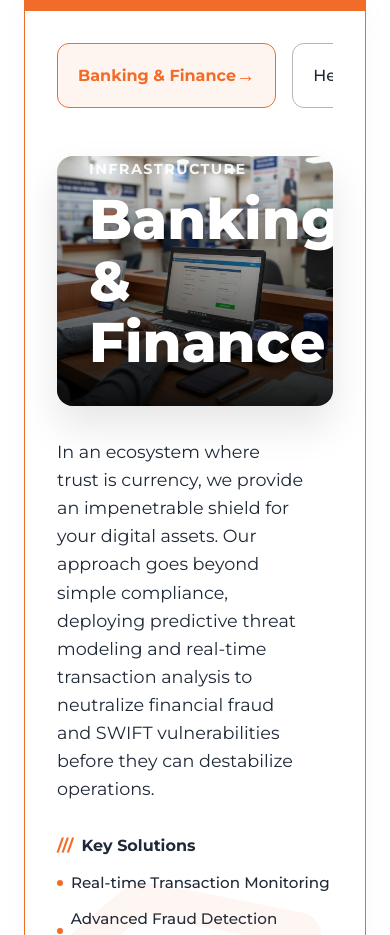
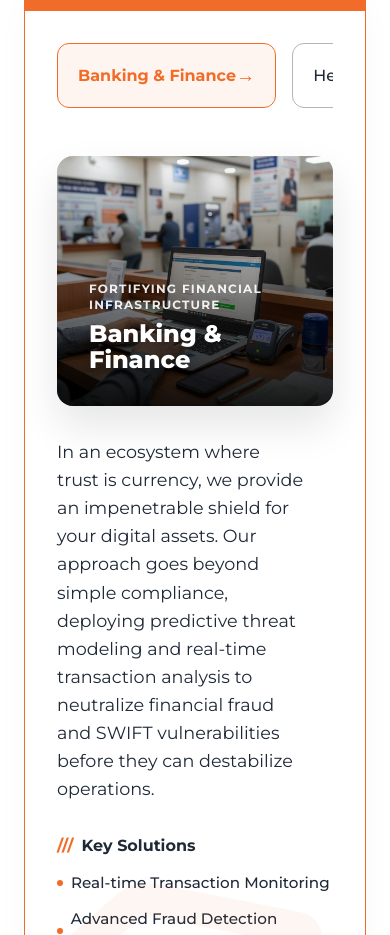
Before and after one commit to vyasanuj/eHack-technology, a Next.js app: page / in a window 390 px wide. Shown: the part 5380-6315 px from the top of the page. Built offline with nearby package versions, Linux system fonts and the light colour scheme.

Commit message:
some change in the responsiveness

```diff
--- a/app/components/IndustriesSection.tsx
+++ b/app/components/IndustriesSection.tsx
@@ -256,9 +256,8 @@ export default function IndustriesSection() {
                                     justifyContent: 'flex-end',
                                     padding: '2rem'
                                 }}>
-                                    <span style={{
+                                    <span className="text-xs md:text-[0.9rem]" style={{
                                         display: 'inline-block',
-                                        fontSize: '0.9rem',
                                         fontWeight: '700',
                                         color: 'rgba(255,255,255,0.9)',
                                         letterSpacing: '0.1em',
@@ -267,8 +266,7 @@ export default function IndustriesSection() {
                                     }}>
                                         {activeIndustry.tagline}
                                     </span>
-                                    <h3 style={{
-                                        fontSize: '3.5rem',
+                                    <h3 className="text-2xl sm:text-4xl md:text-[3.5rem]" style={{
                                         lineHeight: '1.1',
                                         color: 'white',
                                         fontWeight: '800',
```
